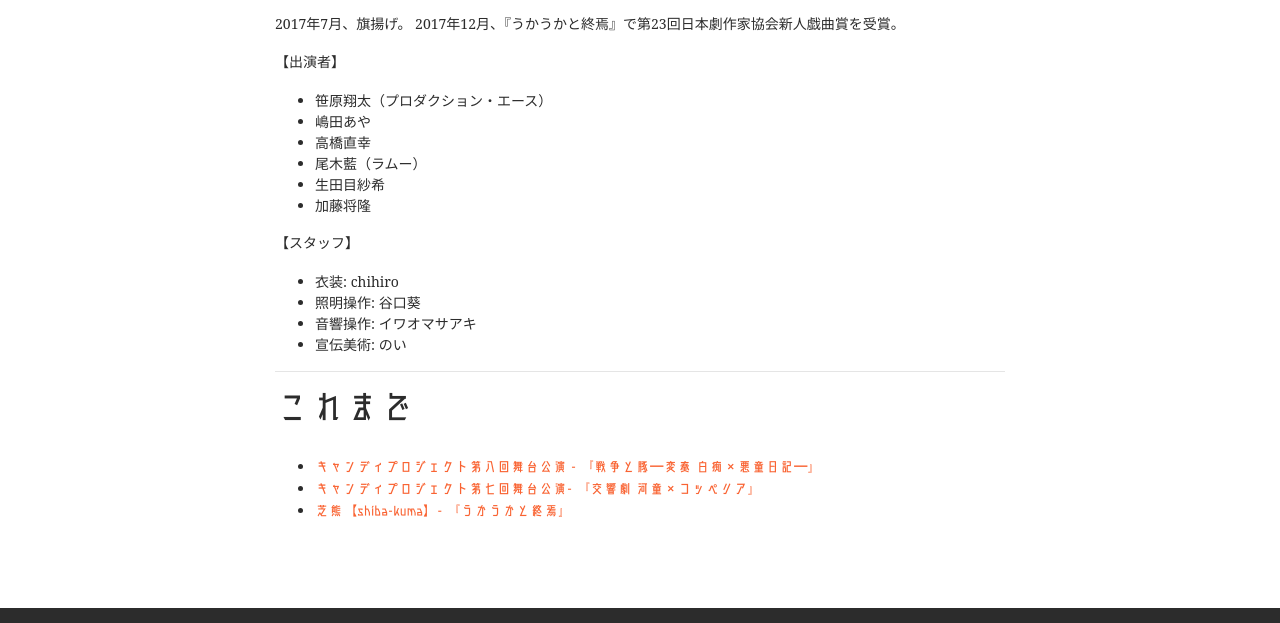
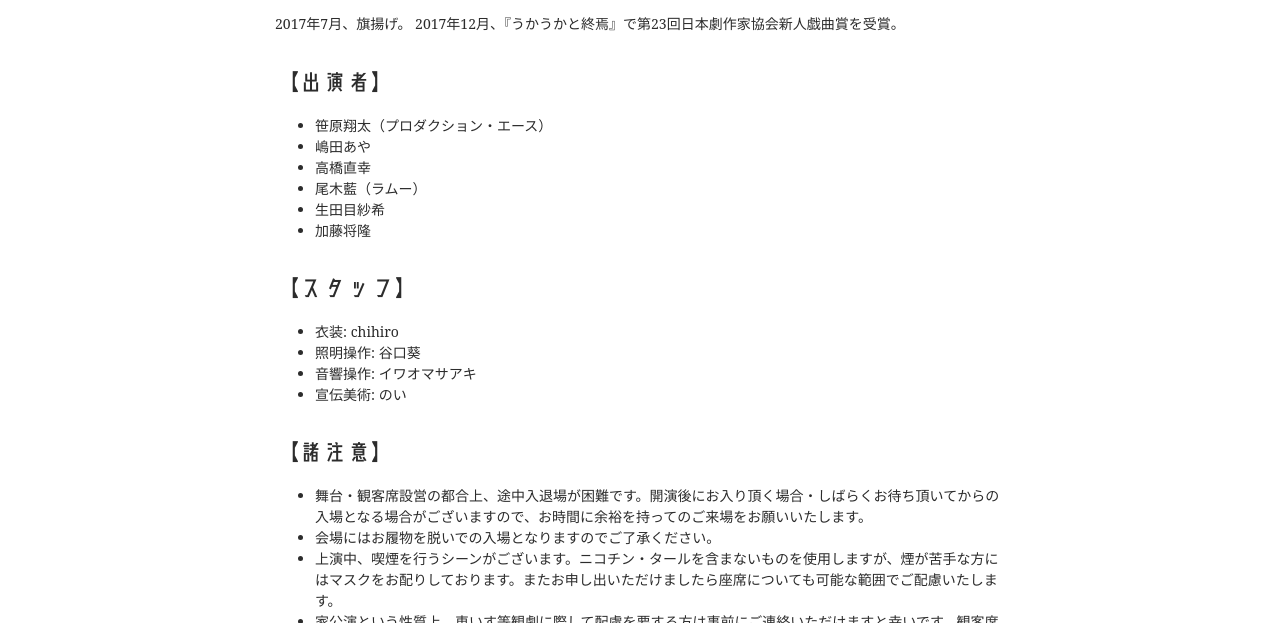
Before and after one commit to ngmsh/ngmsh.github.io, a plain HTML site: page next/index.html in a window 1280 px wide. Shown: the part 2137-2760 px from the top of the page. Drawn offline with nearby package versions, Linux system fonts and the light colour scheme; some packages are replaced by stand-ins of ours.

Commit message:
publish by circleci

```diff
--- a/next/index.html
+++ b/next/index.html
@@ -140,7 +140,7 @@
 <li>2019-04-07 14:00 ~ / 19:00~</li>
 <li>※開場は開演の30分前</li>
 <li>※全席自由席</li>
-<li>※上演時間は1時間50分程度を予定しています</li>
+<li>※上演時間は2時間程度を予定しています</li>
 </ul>
 
 <h4 id="劇場">【劇場】</h4>
@@ -205,7 +205,7 @@
 <p>2017年7月、旗揚げ。
 2017年12月、『うかうかと終焉』で第23回日本劇作家協会新人戯曲賞を受賞。</p>
 
-<p>【出演者】</p>
+<h4 id="出演者">【出演者】</h4>
 
 <ul>
 <li>笹原翔太（プロダクション・エース）</li>
@@ -216,13 +216,22 @@
 <li>加藤将隆</li>
 </ul>
 
-<p>【スタッフ】</p>
+<h4 id="スタッフ">【スタッフ】</h4>
 
 <ul>
 <li>衣装: chihiro</li>
 <li>照明操作: 谷口葵</li>
 <li>音響操作: イワオマサアキ</li>
 <li>宣伝美術: のい</li>
+</ul>
+
+<h4 id="諸注意">【諸注意】</h4>
+
+<ul>
+<li>舞台・観客席設営の都合上、途中入退場が困難です。開演後にお入り頂く場合・しばらくお待ち頂いてからの入場となる場合がございますので、お時間に余裕を持ってのご来場をお願いいたします。</li>
+<li>会場にはお履物を脱いでの入場となりますのでご了承ください。</li>
+<li>上演中、喫煙を行うシーンがございます。ニコチン・タールを含まないものを使用しますが、煙が苦手な方にはマスクをお配りしております。またお申し出いただけましたら座席についても可能な範囲でご配慮いたします。</li>
+<li>家公演という性質上、車いす等観劇に際して配慮を要する方は事前にご連絡いただけますと幸いです。観客席設営の調整、階段の上り下りの補助などご相談させてください。</li>
 </ul>
 
 <hr />
```
